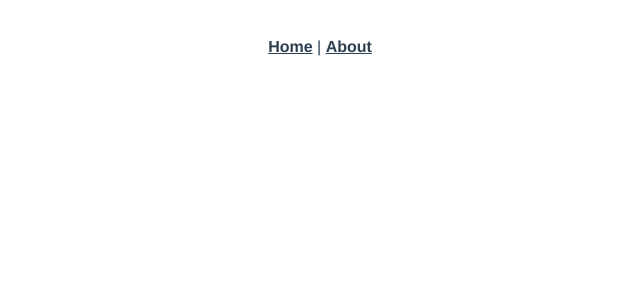
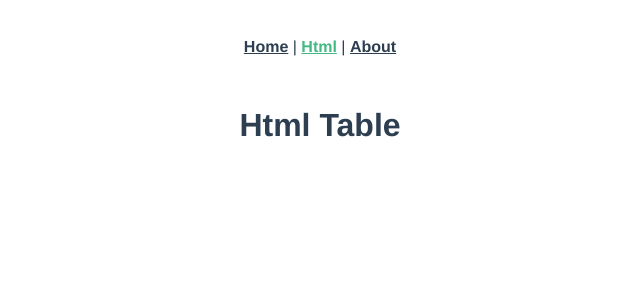
Before and after one commit to tsubo/vue-tree-table, a Vue app: page /html-table in a window 1280 px wide. Shown: the top 300 px of the page, without its empty margins (320-960 px from the left). Built offline with nearby package versions, Linux system fonts and the light colour scheme.

Commit message:
add HtmlTable Page

```diff
--- a/src/App.vue
+++ b/src/App.vue
@@ -2,15 +2,16 @@
   <div id="app">
     <div id="nav">
       <router-link to="/">Home</router-link> |
+      <router-link to="/html-table">Html</router-link> |
       <router-link to="/about">About</router-link>
     </div>
-    <router-view/>
+    <router-view />
   </div>
 </template>
 
 <style lang="scss">
 #app {
-  font-family: 'Avenir', Helvetica, Arial, sans-serif;
+  font-family: "Avenir", Helvetica, Arial, sans-serif;
   -webkit-font-smoothing: antialiased;
   -moz-osx-font-smoothing: grayscale;
   text-align: center;
--- a/src/router.js
+++ b/src/router.js
@@ -1,6 +1,7 @@
 import Vue from 'vue';
 import Router from 'vue-router';
 import Home from './views/Home.vue';
+import HtmlTable from './views/HtmlTable.vue';
 
 Vue.use(Router);
 
@@ -14,6 +15,11 @@ export default new Router({
       component: Home,
     },
     {
+      path: '/html-table',
+      name: 'html-table',
+      component: HtmlTable,
+    },
+    {
       path: '/about',
       name: 'about',
       // route level code-splitting
--- /dev/null
+++ b/src/views/HtmlTable.vue
@@ -0,0 +1,5 @@
+<template>
+  <div class="html-table">
+    <h1>Html Table</h1>
+  </div>
+</template>
```
